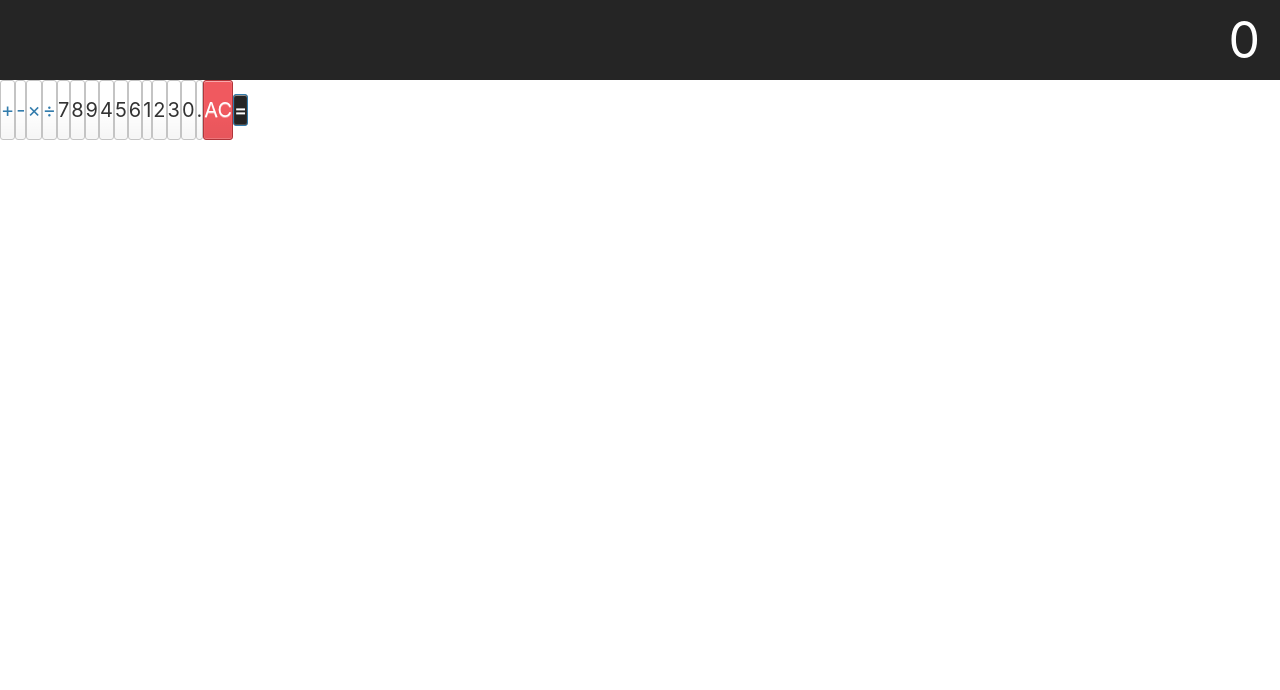
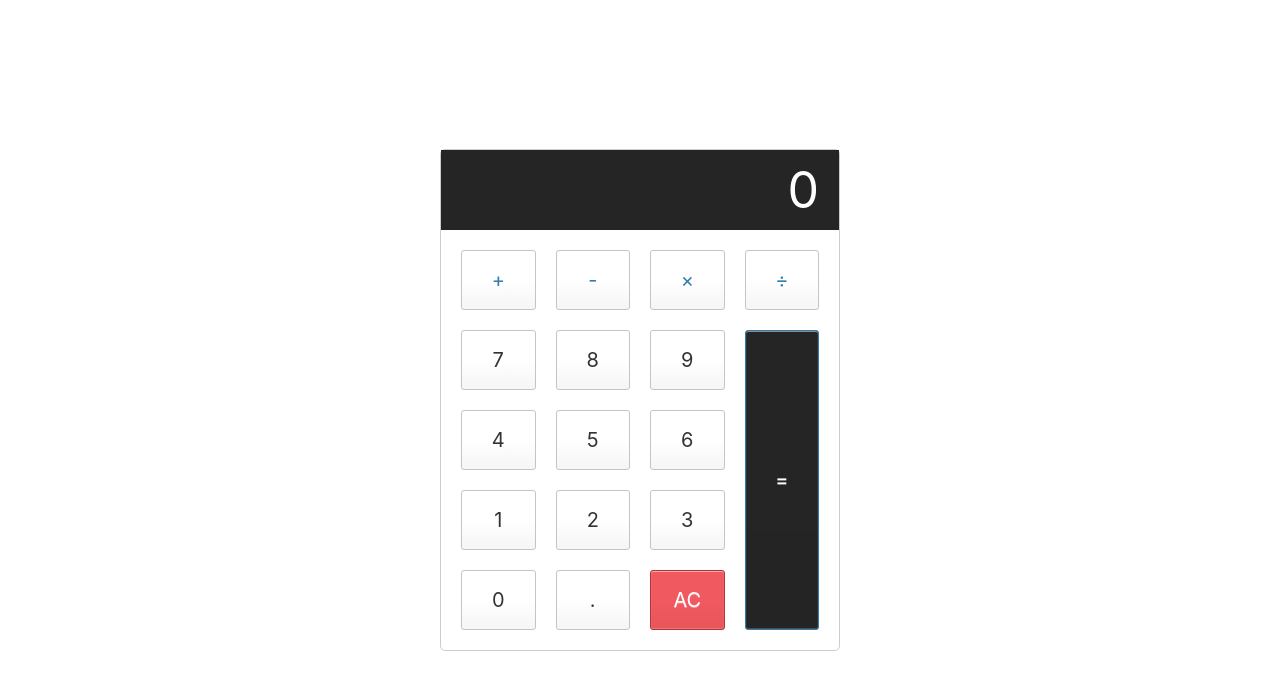
Before and after one commit to synerjay/TypeScript-Calculator, a React (Create React App) app: page / in a window 1280 px wide. Shown: the top 690 px of the page. Built offline with nearby package versions, Linux system fonts and the light colour scheme.

Commit message:
Fixed CSS styling

```diff
--- a/src/App.js
+++ b/src/App.js
@@ -2,7 +2,7 @@ import Calculator from './containers/Calculator';
 
 function App() {
   return (
-    <div className='App'>
+    <div className='App h-screen w-screen'>
       <Calculator />
     </div>
   );
--- a/src/components/Display.js
+++ b/src/components/Display.js
@@ -5,7 +5,7 @@ function Display({ displayValue }) {
     <Fragment>
       <input
         type='text'
-        className='calculator-screen'
+        className='Display'
         value={displayValue}
         id='display'
         disabled
--- a/src/index.css
+++ b/src/index.css
@@ -29,7 +29,7 @@ html {
   box-sizing: inherit;
 }
 
-.calculator {
+.Calculator {
   border: 1px solid #ccc;
   border-radius: 5px;
   position: absolute;
@@ -39,7 +39,7 @@ html {
   width: 400px;
 }
 
-.calculator-screen {
+.Display {
   width: 100%;
   font-size: 5rem;
   height: 80px;
@@ -102,7 +102,7 @@ button:hover {
   background-color: #eaeaea;
 }
 
-.calculator-keys {
+.Keys {
   display: grid;
   grid-template-columns: repeat(4, 1fr);
   grid-gap: 20px;
```
